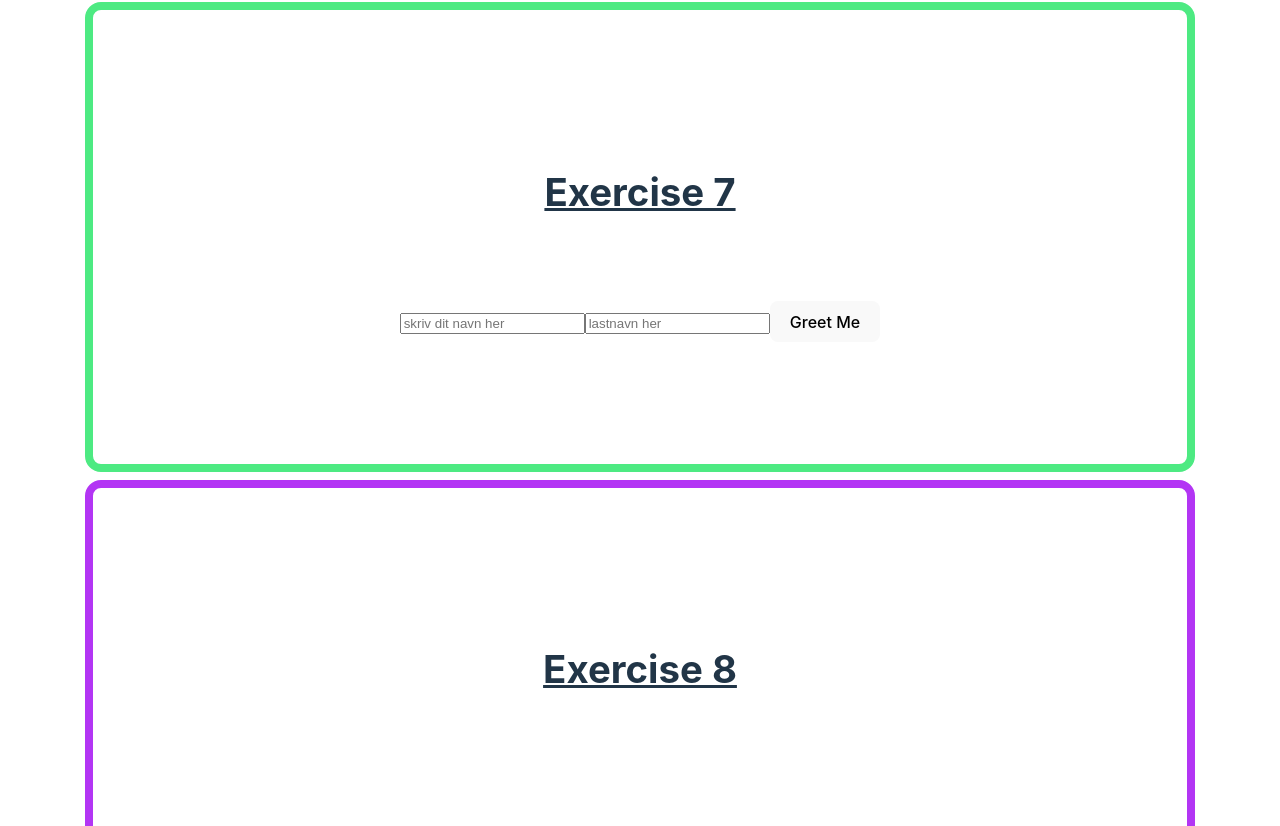
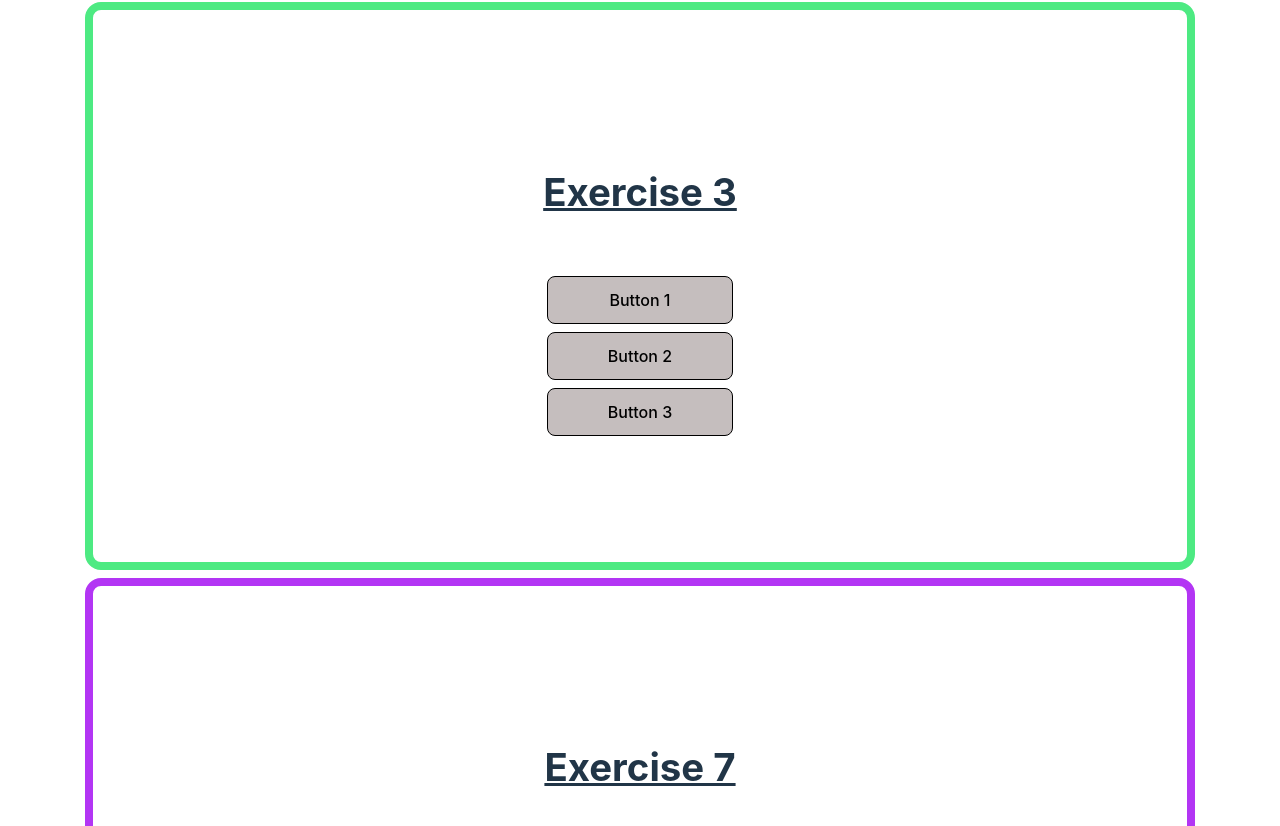
Before and after one commit to Eon4/react-exercise, a React (Vite) app in the folder react-øvelse/: page / in a window 1280 px wide. Shown: the part 994-1820 px from the top of the page. Built offline with nearby package versions, Linux system fonts and the light colour scheme; no server answers.

Commit message:
3 completed + styled

```diff
--- a/react-øvelse/src/App.jsx
+++ b/react-øvelse/src/App.jsx
@@ -1,7 +1,7 @@
 import "./App.css";
 import { Exercise1 } from "./components/exercise1/exercise1";
 import { Exercise2 } from "./components/exercise2/exercise2";
-// import { Exercise3 } from "./components/exercise3/Exercise3";
+import { Exercise3 } from "./components/exercise3/exercise3";
 // import { Exercise4 } from "./components/exercise4/Exercise4";
 // import { Exercise5 } from "./components/exercise5/Exercise5";
 // import { Exercise6 } from "./components/exercise6/Exercise6";
@@ -15,7 +15,7 @@ function App() {
     <>
       <Exercise1 />
       <Exercise2 />
-      {/* <Exercise3 /> */}
+      <Exercise3 />
       {/* <Exercise4 /> */}
       {/* <Exercise5 /> */}
       {/* <Exercise6/> */}
--- /dev/null
+++ b/react-øvelse/src/components/exercise3/alertbutton.jsx
@@ -0,0 +1,8 @@
+import style from "../exercise3/exercise3.module.scss";
+
+export function AlertButton(props){
+
+    return (
+        <button className={style.buttonStyle} onClick={() => alert('You clicked on ' + props.title)}>{props.title}</button>
+    )
+}
--- a/react-øvelse/src/components/exercise3/exercise3.jsx
+++ b/react-øvelse/src/components/exercise3/exercise3.jsx
@@ -0,0 +1,13 @@
+import { AlertButton } from "./alertbutton"
+import { Wrapper } from "../wrapper/wrapper";
+
+
+export function Exercise3() {
+  return (
+    <Wrapper title="Exercise 3">
+      <AlertButton title={"Button 1"} />
+      <AlertButton title={"Button 2"} />
+      <AlertButton title={"Button 3"} />
+    </Wrapper>
+  );
+}
--- a/react-øvelse/src/components/exercise3/exercise3.module.scss
+++ b/react-øvelse/src/components/exercise3/exercise3.module.scss
@@ -0,0 +1,16 @@
+.buttonStyle {
+    background-color: rgb(197, 190, 190);
+    color: black;
+    border: solid 1px black;
+    border-radius: 8px;
+    text-align: center;
+    width: auto;
+    height: 48px;
+    margin: 4px;
+    transition: all 0.4s ease-in-out;
+}
+
+.buttonStyle:hover {
+    color: rgb(114, 231, 25);
+    background-color: rgb(0,0,0)
+}
```
